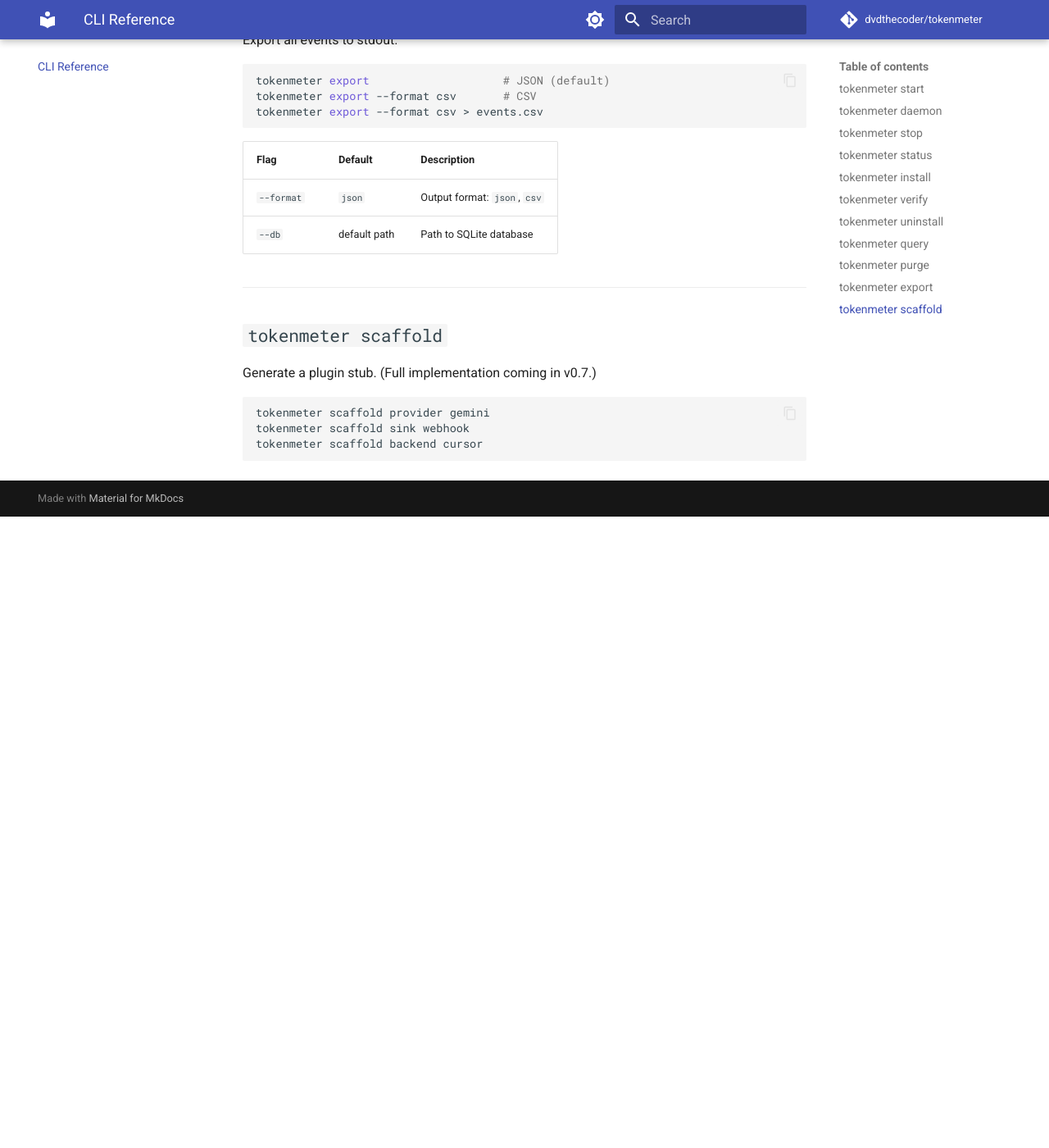
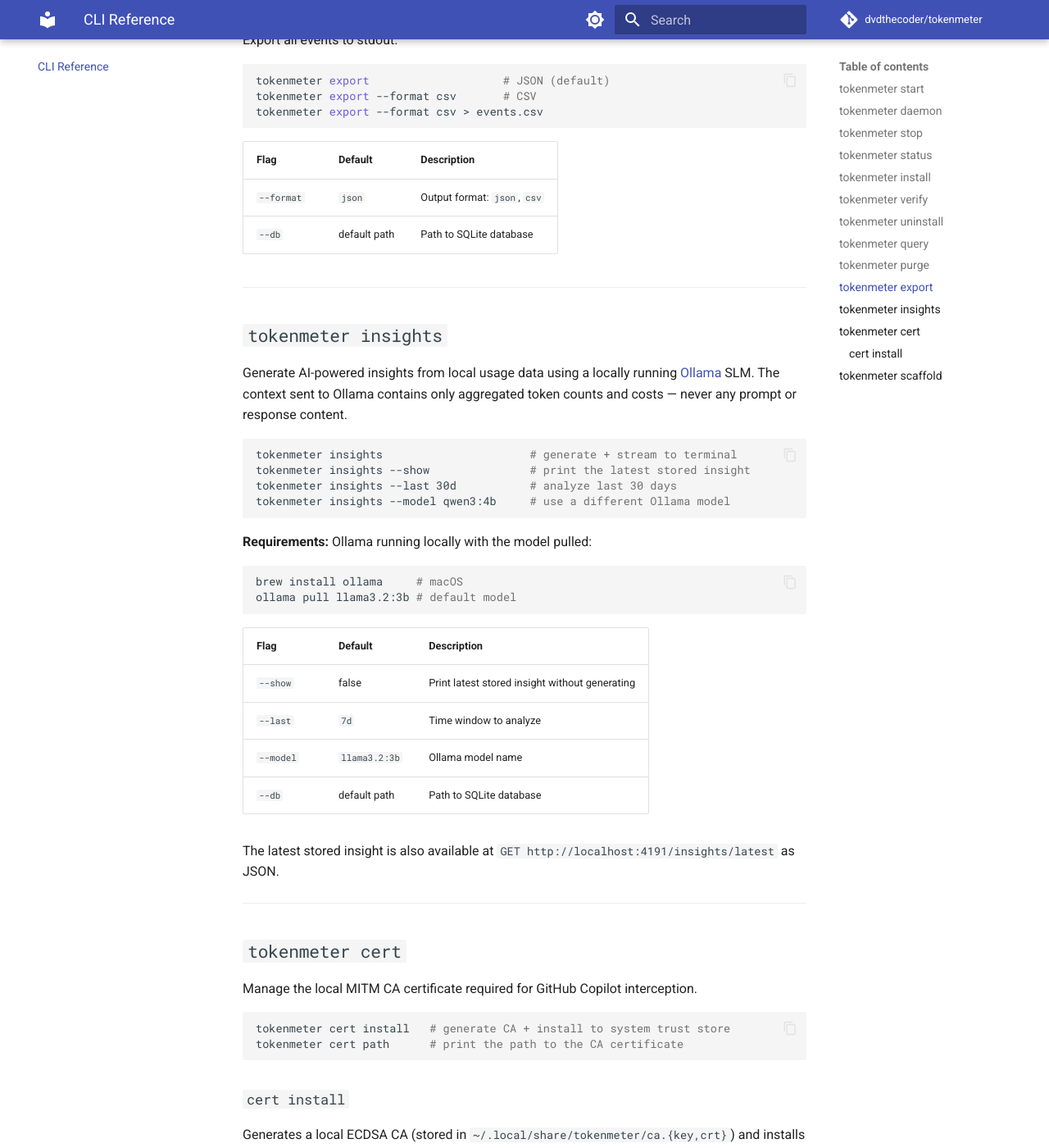
Before and after one commit to dvdthecoder/tokenmeter, an MkDocs documentation site: the page built from docs/cli.md, in a window 1280 px wide and 1400 px high, scrolled down 3573 px. Shown: the whole window at 82% size. Built offline with MkDocs 1.6.1 and Material for MkDocs 9.7.7, drawn with Linux system fonts in a browser that asks for light colours; comment, search, counter and statistics services are not loaded; before the commit the page ends 4203 px from its top, so only the background shows below that; some of the changed text lies outside the part shown.

Commit message:
docs: sync all docs to v0.9 — Copilot, Bedrock, insights, MITM
- docs/index.md: updated data flow diagram (Copilot/Bedrock/Gemini in
  sources; SLM insights in output); replaced stale tool coverage table
  with accurate status; added provider coverage table; updated key
  properties to mention insights and per-user purge
- docs/cli.md: added tokenmeter insights command reference (all flags,
  Ollama requirements, /insights/latest endpoint); added tokenmeter cert
  install/path reference with platform-specific trust store details
- docs/plugins/providers.md: added Copilot provider reference (MITM
  requirement, OpenAI delegation, cost=$0); added Bedrock provider
  reference (Converse + InvokeModel, SigV4 pass-through, cost table)
- docs/tools/vscode.md: replaced stale "tracked in issue #13" with full
  Copilot MITM setup guide (cert install, settings patch, how it works)
- docs/getting-started/configuration.md: fixed stale otel comment
  (was "coming in v0.5"); added prometheus sink; added hash_user/org_salt
  privacy fields; added insights section; added TOKENMETER_ORG_SALT env var
- mkdocs.yml: renamed VS Code nav entry to "VS Code + Copilot"
- PLUGIN_REGISTRY.md: added gemini, copilot, bedrock providers; added
  stdout sink; updated vscode backend description

Co-Authored-By: Claude Sonnet 4.6 <noreply@anthropic.com>

````diff
--- a/docs/cli.md
+++ b/docs/cli.md
@@ -169,12 +169,69 @@ tokenmeter export --format csv > events.csv
 
 ---
 
+## `tokenmeter insights`
+
+Generate AI-powered insights from local usage data using a locally running [Ollama](https://ollama.com) SLM. The context sent to Ollama contains only aggregated token counts and costs — never any prompt or response content.
+
+```sh
+tokenmeter insights                      # generate + stream to terminal
+tokenmeter insights --show               # print the latest stored insight
+tokenmeter insights --last 30d           # analyze last 30 days
+tokenmeter insights --model qwen3:4b     # use a different Ollama model
+```
+
+**Requirements:** Ollama running locally with the model pulled:
+```sh
+brew install ollama     # macOS
+ollama pull llama3.2:3b # default model
+```
+
+| Flag | Default | Description |
+|---|---|---|
+| `--show` | false | Print latest stored insight without generating |
+| `--last` | `7d` | Time window to analyze |
+| `--model` | `llama3.2:3b` | Ollama model name |
+| `--db` | default path | Path to SQLite database |
+
+The latest stored insight is also available at `GET http://localhost:4191/insights/latest` as JSON.
+
+---
+
+## `tokenmeter cert`
+
+Manage the local MITM CA certificate required for GitHub Copilot interception.
+
+```sh
+tokenmeter cert install   # generate CA + install to system trust store
+tokenmeter cert path      # print the path to the CA certificate
+```
+
+### `cert install`
+
+Generates a local ECDSA CA (stored in `~/.local/share/tokenmeter/ca.{key,crt}`) and installs it into the system trust store:
+
+- **macOS** — `security add-trusted-cert` to System keychain (prompts for password)
+- **Debian/Ubuntu** — copies to `/usr/local/share/ca-certificates/` and runs `update-ca-certificates`
+- **Fedora/Arch** — `trust anchor --store`
+
+After running `tokenmeter install`, the VS Code `settings.json` is also patched with:
+```json
+{
+  "http.proxy": "http://127.0.0.1:4191",
+  "http.proxyStrictSSL": false
+}
+```
+
+This routes GitHub Copilot traffic through the MITM proxy.
+
+---
+
 ## `tokenmeter scaffold`
 
-Generate a plugin stub. (Full implementation coming in v0.7.)
+Generate a plugin stub.
 
 ```sh
-tokenmeter scaffold provider gemini
+tokenmeter scaffold provider myvendor
 tokenmeter scaffold sink webhook
 tokenmeter scaffold backend cursor
 ```
--- a/mkdocs.yml
+++ b/mkdocs.yml
@@ -58,7 +58,7 @@ nav:
     - OpenCode: tools/opencode.md
     - Codex CLI: tools/codex.md
     - Aider: tools/aider.md
-    - VS Code: tools/vscode.md
+    - VS Code + Copilot: tools/vscode.md
   - Plugin Guide:
     - Overview: plugins/overview.md
     - Provider Plugins: plugins/providers.md
````
Also changed, not shown: PLUGIN_REGISTRY.md (+9 -5 lines), docs/getting-started/configuration.md (+24 -8 lines), docs/index.md (+19 -5 lines), docs/plugins/providers.md (+29 -0 lines), docs/tools/vscode.md (+52 -2 lines).
